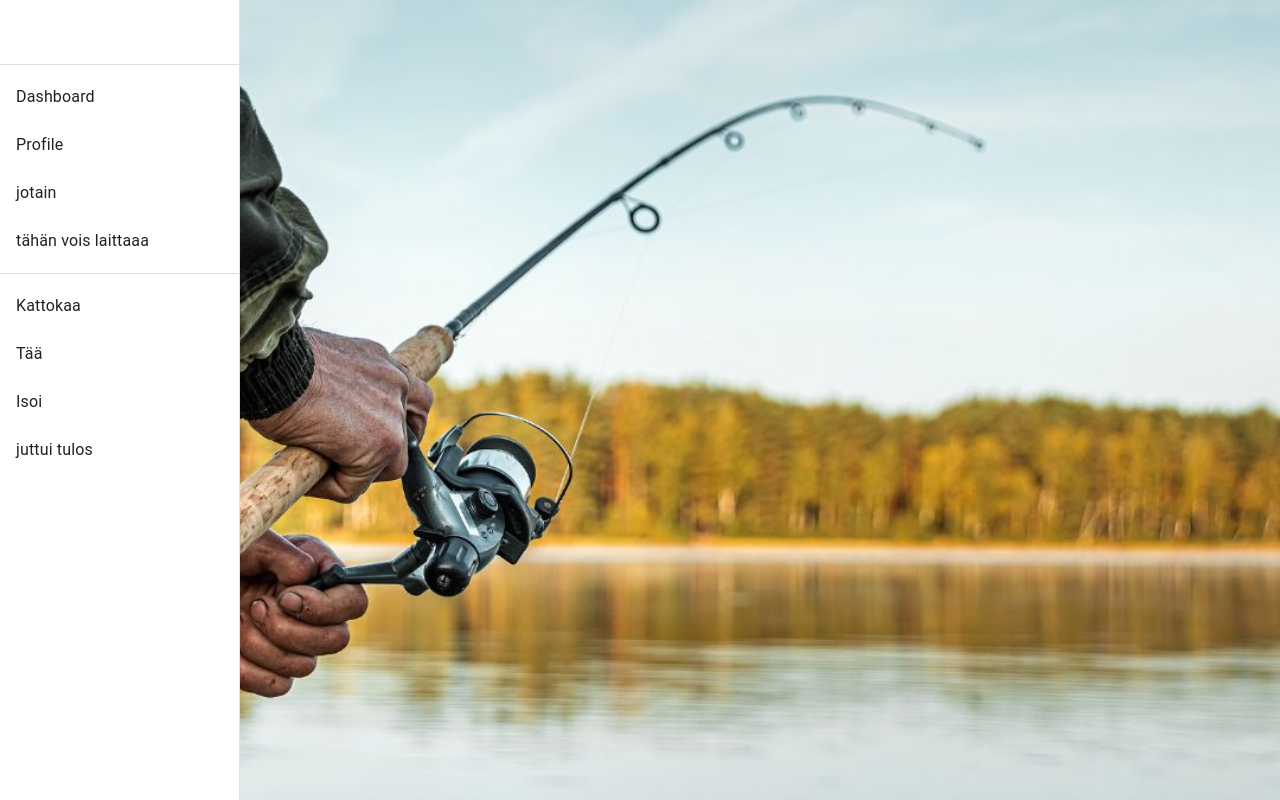
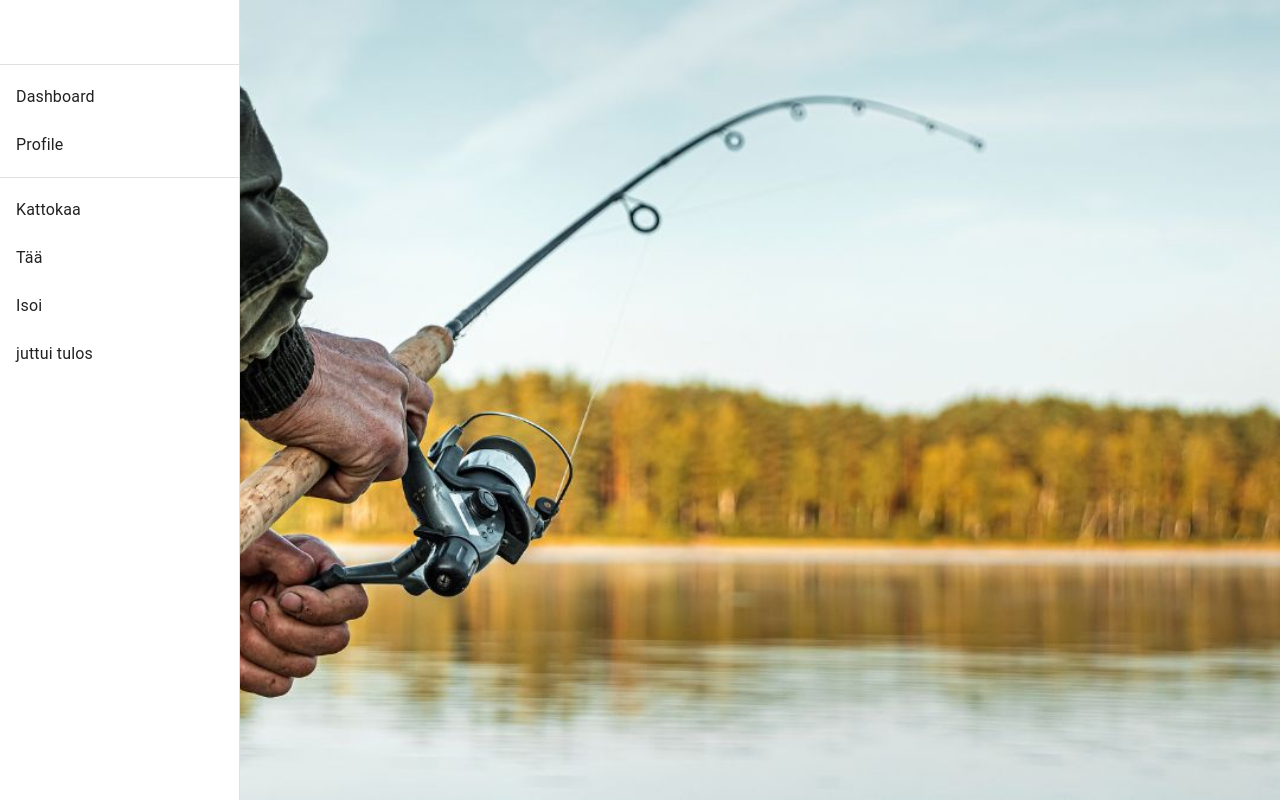
Before and after one commit to Tissinapa/FishingApp, a React (Vite) app in the folder client/: page /profile in a window 1280 px wide. Built offline with nearby package versions, Linux system fonts and the light colour scheme.

Commit message:
added navigate in sidebar

```diff
--- a/client/src/Components/SideBar.jsx
+++ b/client/src/Components/SideBar.jsx
@@ -1,4 +1,5 @@
-
+//import { BrowserRouter  as Router, Routes, Route , Link} from 'react-router-dom'
+import { useNavigate } from 'react-router-dom';
 import Box from '@mui/material/Box';
 import Drawer from '@mui/material/Drawer';
 import CssBaseline from '@mui/material/CssBaseline';
@@ -12,9 +13,11 @@ import ListItemButton from '@mui/material/ListItemButton';
 import { ListItemText } from '@mui/material';
 
 
+
 const drawerWidth = 240;
 
 export default function SideBar(){
+    const navigate = useNavigate();
     return (
         <Box sx={{display: 'flex'}}>
             <CssBaseline />
@@ -34,13 +37,16 @@ export default function SideBar(){
                 <Toolbar />
                 <Divider />
                 <List>
-                    {['Dashboard', 'Profile', 'jotain', 'tähän vois laittaaa'].map((text)=>(
-                        <ListItem key={text} disablePadding >
-                            <ListItemButton>
-                                <ListItemText primary={text}/>
-                            </ListItemButton>
-                        </ListItem>
-                    ))}
+                    <ListItem disablePadding>
+                        <ListItemButton onClick={() => navigate("/dashboard")}>
+                            <ListItemText primary="Dashboard"/>
+                        </ListItemButton>
+                    </ListItem>
+                    <ListItem disablePadding>
+                        <ListItemButton onClick={() => navigate("/profile")}>
+                            <ListItemText primary="Profile"/>
+                        </ListItemButton>
+                    </ListItem>
                 </List>
                 <Divider />
                 <List>
```
